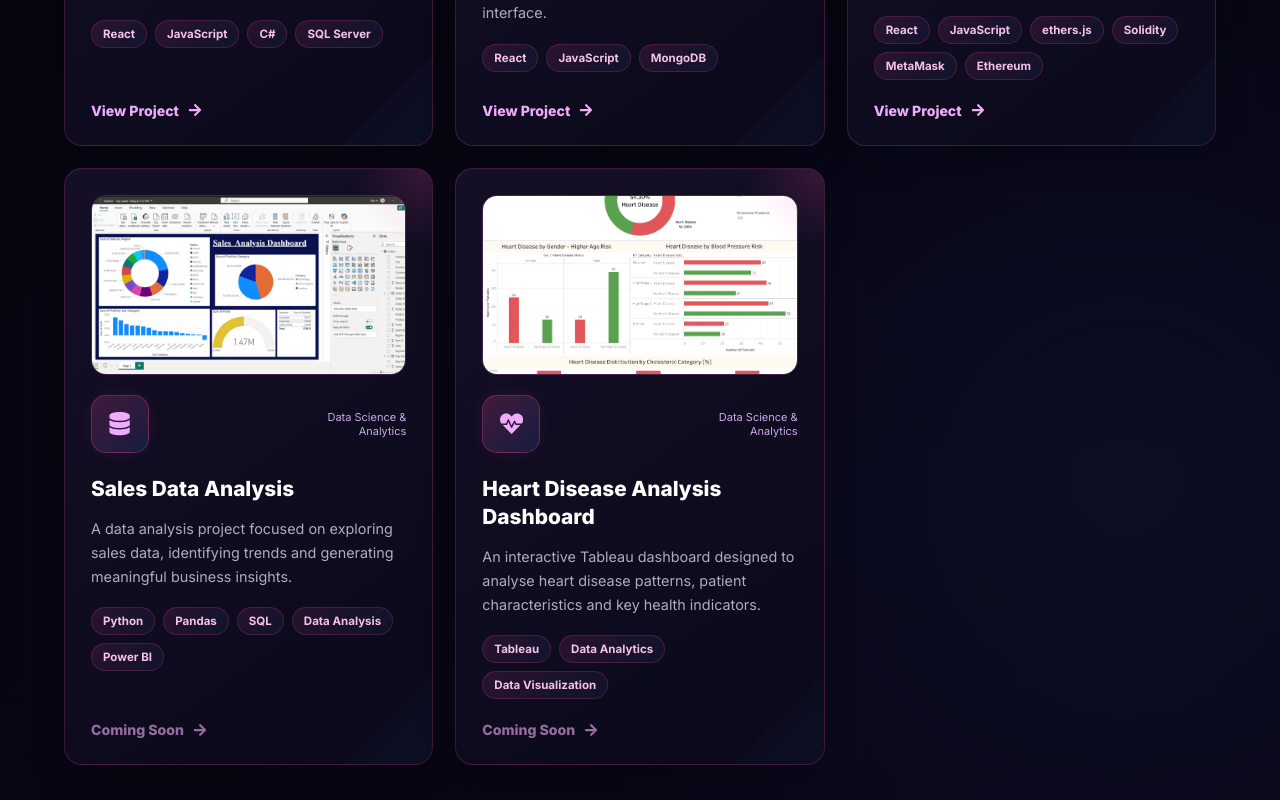
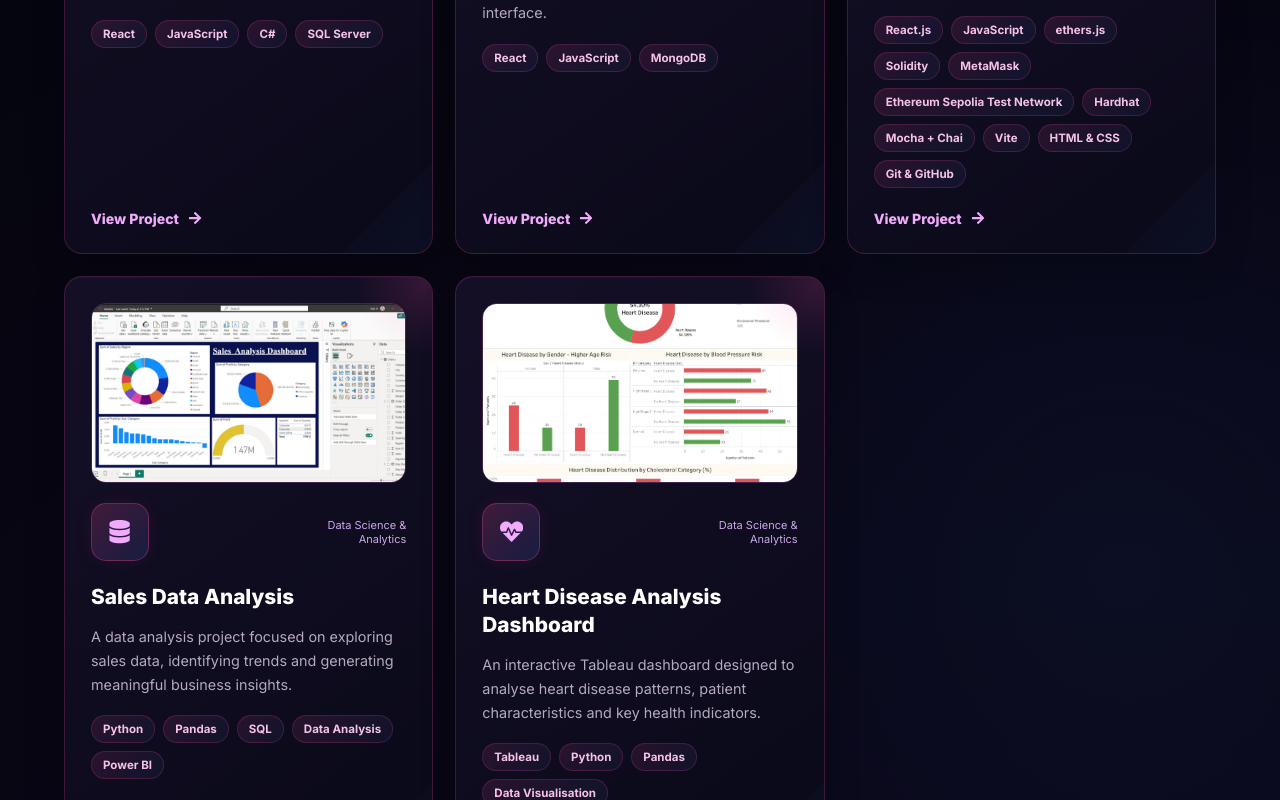
Before and after one commit to thashmiemaya-coder/thashmi-portfolio, a React (Vite) app: page / in a window 1280 px wide. Shown: the part 5140-5940 px from the top of the page. Built offline with nearby package versions, Linux system fonts and the light colour scheme.

Commit message:
Update project technologies for improved accuracy and clarity in descriptions

```diff
--- a/src/pages/Projects.jsx
+++ b/src/pages/Projects.jsx
@@ -79,12 +79,17 @@ function Projects() {
       description:
         "A secure decentralized voting application enabling users to connect their MetaMask wallet, participate in blockchain-based elections, cast votes and view transparent election results through a smart contract.",
       technologies: [
-        "React",
+        "React.js",
         "JavaScript",
         "ethers.js",
         "Solidity",
         "MetaMask",
-        "Ethereum",
+        "Ethereum Sepolia Test Network",
+        "Hardhat",
+        "Mocha + Chai",
+        "Vite",
+        "HTML & CSS",
+        "Git & GitHub",
       ],
       category: "Software Development",
       link: "https://github.com/thashmiemaya-coder/decentralized-voting-dapp",
@@ -120,8 +125,9 @@ function Projects() {
         "An interactive Tableau dashboard designed to analyse heart disease patterns, patient characteristics and key health indicators.",
       technologies: [
         "Tableau",
-        "Data Analytics",
-        "Data Visualization",
+        "Python",
+        "Pandas",
+        "Data Visualisation",
       ],
       category: "Data Science & Analytics",
       link: "#",
```
